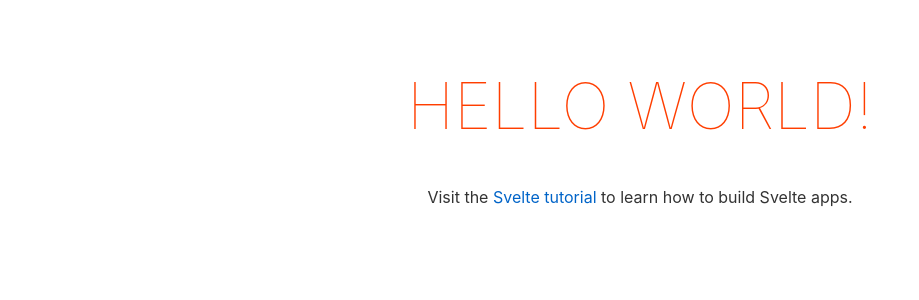
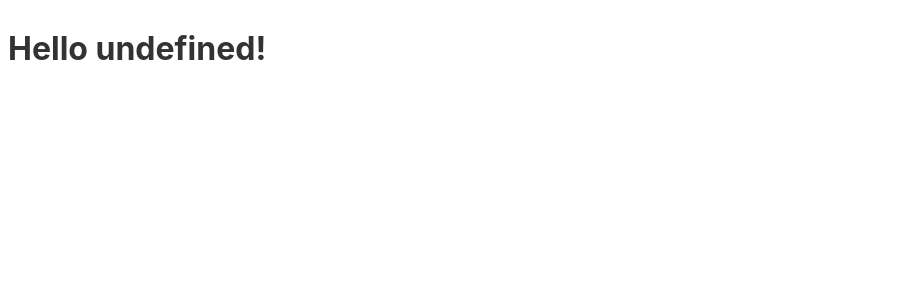
Before and after one commit to mariyan-stephen/Quiztn-quizz-app, a Svelte app in the folder client/: page / in a window 1280 px wide. Shown: the top 300 px of the page, without its empty margins (0-919 px from the left). Built offline with nearby package versions, Linux system fonts and the light colour scheme.

Commit message:
Creating svelte components

```diff
--- a/client/package.json
+++ b/client/package.json
@@ -20,6 +20,6 @@
   },
   "dependencies": {
     "sirv-cli": "^2.0.0",
-    "svelte-routing": "^1.8.8"
+    "svelte-routing": "^1.8.9"
   }
 }
--- a/client/src/App.svelte
+++ b/client/src/App.svelte
@@ -1,30 +1,10 @@
 <script>
-	export let name;
+    import { Router, Route } from "svelte-routing";
+    import Home from "./components/Home.svelte";
+    import About from "./components/About.svelte";
 </script>
 
-<main>
-	<h1>Hello {name}!</h1>
-	<p>Visit the <a href="https://svelte.dev/tutorial">Svelte tutorial</a> to learn how to build Svelte apps.</p>
-</main>
-
-<style>
-	main {
-		text-align: center;
-		padding: 1em;
-		max-width: 240px;
-		margin: 0 auto;
-	}
-
-	h1 {
-		color: #ff3e00;
-		text-transform: uppercase;
-		font-size: 4em;
-		font-weight: 100;
-	}
-
-	@media (min-width: 640px) {
-		main {
-			max-width: none;
-		}
-	}
-</style>
+<Router>
+    <Route path="/" let:params component={Home} />
+    <Route path="about" component={About} />
+</Router>
--- /dev/null
+++ b/client/src/components/About.svelte
@@ -0,0 +1,3 @@
+<main>
+    <h1>About Page</h1>
+</main>
--- /dev/null
+++ b/client/src/components/Home.svelte
@@ -0,0 +1,7 @@
+<script>
+    export let name;
+</script>
+
+<main>
+    <h1>Hello {name}!</h1>
+</main>
```
Also changed, not shown: 1 other file (tests, documents, lock files or other folders).
